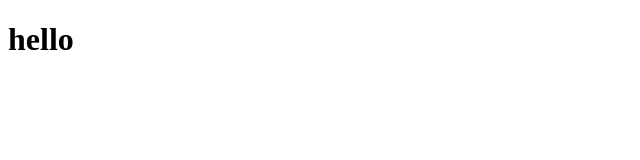
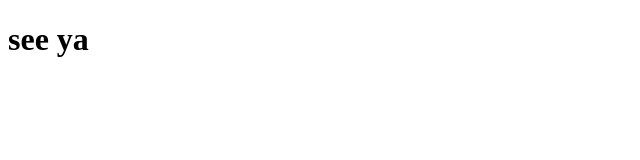
Before and after one commit to warpedpuppy/test, a plain HTML site: page index.html in a window 1280 px wide. Shown: the full height of the page, 0-640 px from the left. Drawn offline with Linux system fonts and the light colour scheme.

Commit message:
changed language

```diff
--- a/index.html
+++ b/index.html
@@ -11,7 +11,7 @@
 </head>
 
 <body>
-    <h1>hello</h1>
+    <h1>see ya</h1>
 
     <script src="" async defer></script>
 </body>
```
